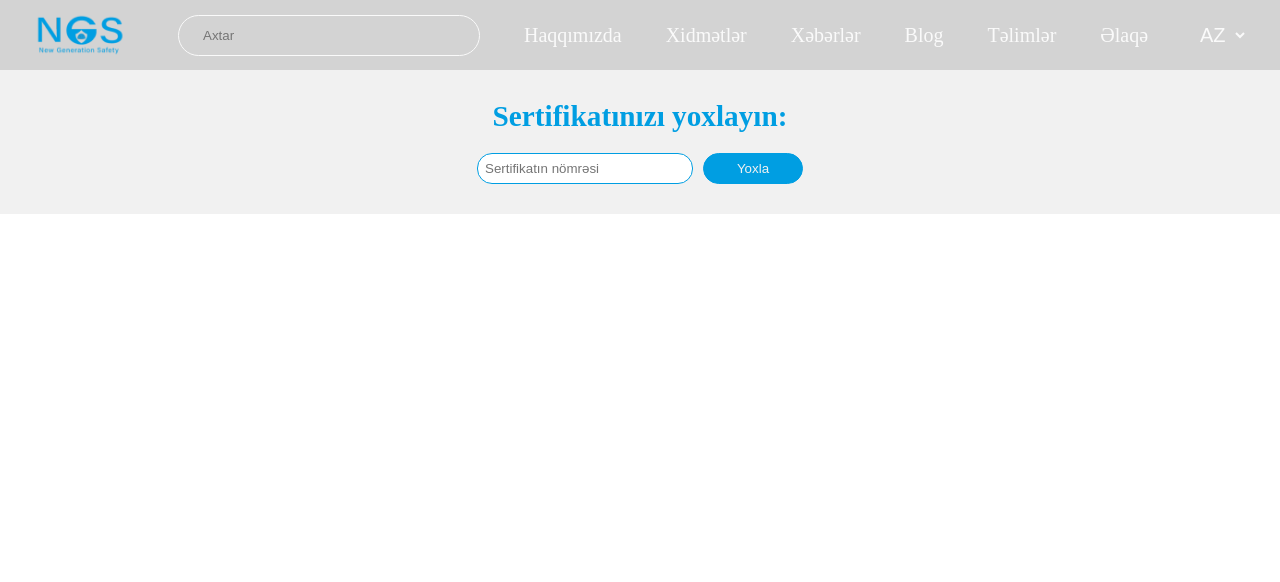
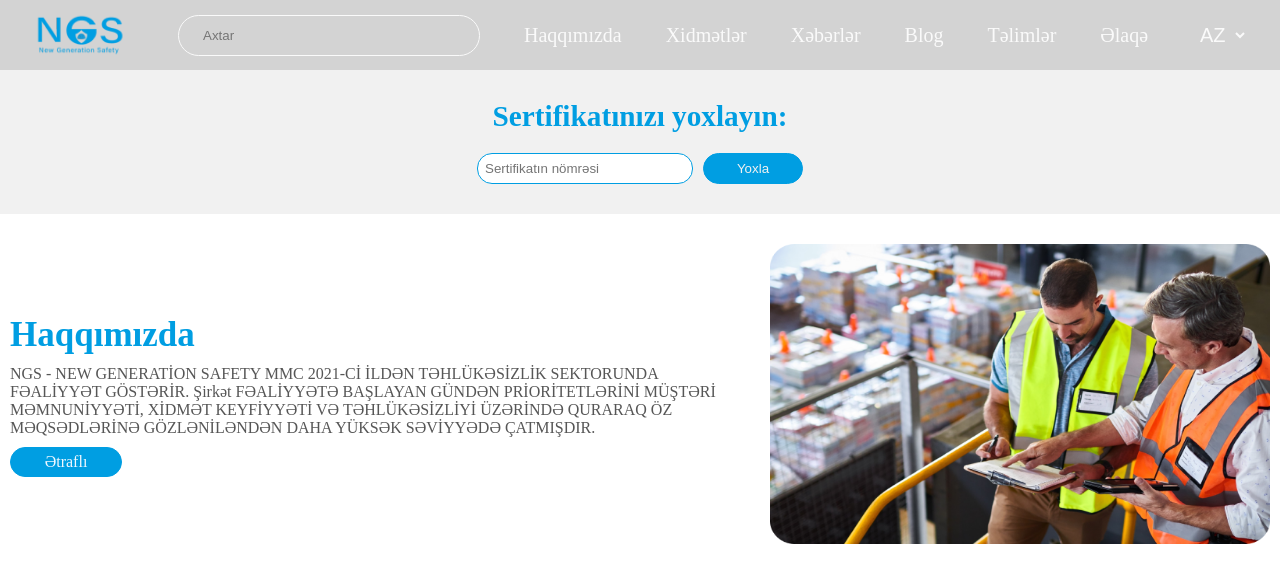
Before and after one commit to Eyyubfront/NGS, a React (Vite) app in the folder ngs-proje/: page / in a window 1280 px wide. Shown: the top 582 px of the page. Built offline with nearby package versions, Linux system fonts and the light colour scheme.

Commit message:
aboutinformation finis

```diff
--- a/ngs-proje/src/assets/styles/main.css
+++ b/ngs-proje/src/assets/styles/main.css
@@ -228,3 +228,43 @@
   padding: 7px;
   width: 100px;
 }
+
+#about__information {
+  margin-top: 20px;
+  padding: 10px;
+}
+#about__information .about__container {
+  display: flex;
+  flex-direction: row;
+  align-items: center;
+  gap: 40px;
+}
+#about__information .about__container .about__left {
+  display: flex;
+  flex-direction: column;
+  gap: 10px;
+}
+#about__information .about__container .about__left .about__top {
+  color: #009EE2;
+  font-weight: bold;
+  font-size: 35px;
+}
+#about__information .about__container .about__left .about__text {
+  color: #565656;
+}
+#about__information .about__container .about__left .aboutinforbtn {
+  text-decoration: none;
+}
+#about__information .about__container .about__left .aboutinforbtn .about__button {
+  border: 1px solid #009EE2;
+  background-color: #009EE2;
+  color: aliceblue;
+  text-align: center;
+  border-radius: 15px;
+  padding: 5px;
+  width: 100px;
+}
+#about__information .about__container .about__right .aboutinformationphoto {
+  width: 500px;
+  height: 300px;
+}
--- a/ngs-proje/src/assets/styles/sass/abstracts/_color.scss
+++ b/ngs-proje/src/assets/styles/sass/abstracts/_color.scss
@@ -1,3 +1,4 @@
 $blue-color:#009EE2;
 $gray-color:#F1F1F1;
 $white-color:#FAFAFA;
+$grays-color:#565656;
--- /dev/null
+++ b/ngs-proje/src/assets/styles/sass/components/_aboutinformation.scss
@@ -0,0 +1,41 @@
+#about__information{
+    margin-top: 20px;
+    padding: 10px;
+    .about__container{
+        display: flex;
+        flex-direction: row;
+        align-items: center;
+        gap: 40px;
+        .about__left{
+            display: flex;
+            flex-direction: column;
+            gap: 10px;
+            .about__top{
+                color:#009EE2;
+                font-weight: bold;
+                font-size: 35px;
+            }
+            .about__text{
+                color: #565656;
+            }
+            .aboutinforbtn{
+text-decoration: none;
+                .about__button{
+                    border:1px solid #009EE2;
+                    background-color: #009EE2;
+                    color: aliceblue;
+                    text-align: center;
+                    border-radius: 15px;
+                    padding: 5px;
+                    width: 100px;
+                }
+            }
+        }
+        .about__right{
+            .aboutinformationphoto{
+                width: 500px;
+                height: 300px;
+            }
+        }
+    }
+}
--- a/ngs-proje/src/assets/styles/sass/pages/_home.scss
+++ b/ngs-proje/src/assets/styles/sass/pages/_home.scss
@@ -2,4 +2,5 @@
 @import "../components/pagecontainer";
 @import "../components/homeheader";
 @import "../components/certifaction";
+@import "../components/aboutinformation";
 @import "../abstracts/color";
--- a/ngs-proje/src/pages/Home/index.jsx
+++ b/ngs-proje/src/pages/Home/index.jsx
@@ -1,13 +1,34 @@
 import React from 'react'
 import PageContainer from '../../components/PageContainer';
 import Certifaciton from '../../components/Certifaciton/cerfitacion';
+import aboutinformationphoto from "../../assets/images/homephoto/aboutinformation.png"
 const Home = () => {
   return (
     <>
- <PageContainer>
-
-  <Certifaciton/>
- </PageContainer>
+      <PageContainer>
+        <Certifaciton />
+        <div id="about__information">
+          <div className="about__container">
+            <div className="about__left">
+              <div className="about__top">
+                Haqqımızda
+              </div>
+              <div className="about__text">
+                NGS - NEW GENERATİON SAFETY MMC 2021-Cİ İLDƏN TƏHLÜKƏSİZLİK SEKTORUNDA FƏALİYYƏT GÖSTƏRİR. Şirkət FƏALİYYƏTƏ BAŞLAYAN GÜNDƏN PRİORİTETLƏRİNİ MÜŞTƏRİ MƏMNUNİYYƏTİ, XİDMƏT KEYFİYYƏTİ VƏ TƏHLÜKƏSİZLİYİ ÜZƏRİNDƏ QURARAQ ÖZ MƏQSƏDLƏRİNƏ
+                GÖZLƏNİLƏNDƏN DAHA YÜKSƏK SƏVİYYƏDƏ ÇATMIŞDIR.
+              </div>
+              <a className='aboutinforbtn' href="">
+                <div className="about__button">
+                  Ətraflı
+                </div>
+              </a>
+            </div>
+            <div className="about__right">
+              <img className='aboutinformationphoto' src={aboutinformationphoto} alt="" />
+            </div>
+          </div>
+        </div>
+      </PageContainer>
     </>
   )
 }
```
Also changed, not shown: ngs-proje/src/assets/images/homephoto/aboutinformation.png (added).
